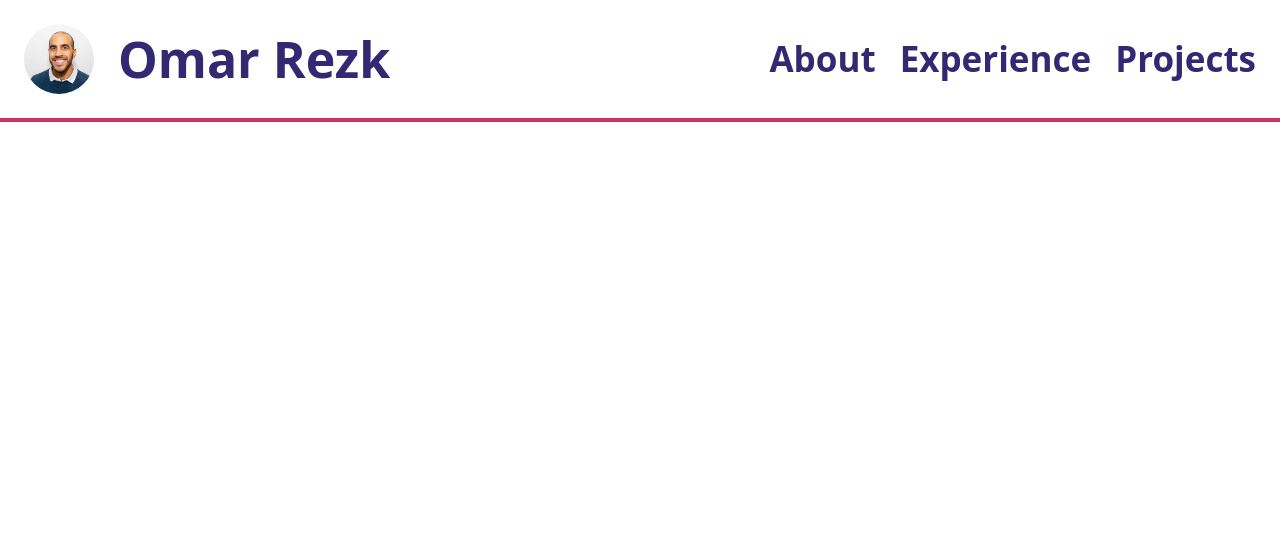
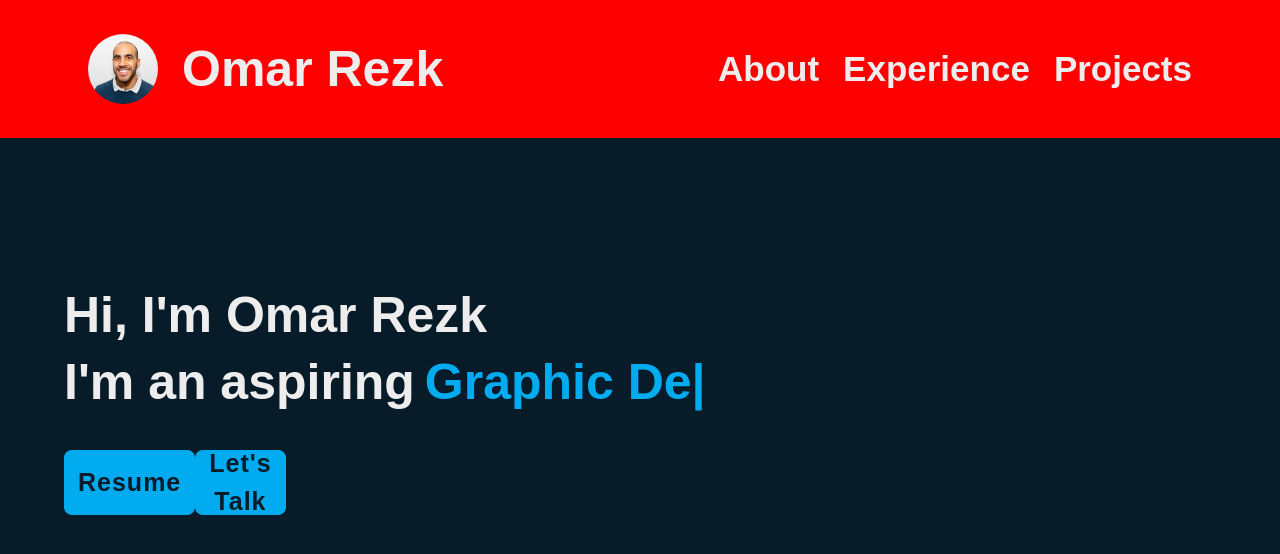
Before and after one commit to rezk-omar/my-portfolio, a Nuxt app: page / in a window 1280 px wide. Shown: the top 554 px of the page. Built offline with nearby package versions, Linux system fonts and the light colour scheme.

Commit message:
created home section

```diff
--- a/app/app.vue
+++ b/app/app.vue
@@ -1,46 +1,56 @@
 <template>
-  <div class="flex justify-between items-center px-4 py-4 border-b-4 border-b-[#ce3662] relative">
+  <section class="navBar">
+    <div class="flex justify-between items-center px-4 py-4 relative">
       <div class="flex items-center gap-4">
         <img src="/img/profile-image.jpg" alt="profile image" class="w-[70px] h-auto rounded-full object-cover"/>
-      <h1 class="text-[30px] md:text-[50px] leading-none font-bold text-[#332872]">Omar Rezk</h1>
+        <h1 class="text-[30px] md:text-[50px] leading-none font-bold text-[#ededed]">Omar Rezk</h1>
       </div>
-    <!-- <div class="flex items-center">
-      <ul class="flex gap-4">
-        <a href="#"><li class="text-[10px] leading-none font-bold">About</li></a>
-        <a href="#"><li class="text-[10px] leading-none font-bold">Experiences</li></a>
-        <a href="#"><li class="text-[10px] leading-none font-bold">Projects</li></a>
-      </ul>
-    </div> -->
 
       <button
-        class="md:hidden flex flex-col justify-between items-center h-6 w-8"
+          class="lg:hidden flex flex-col justify-between items-center h-6 w-8"
           @click="toggleMenu"
           aria-label="Toggle Menu"
         >
-        <span class="w-full h-1 bg-black rounded"></span>
-        <span class="w-full h-1 bg-black rounded"></span>
-        <span class="w-full h-1 bg-black rounded"></span>
+          <span class="w-full h-1 bg-white"></span>
+          <span class="w-full h-1 bg-white"></span>
+          <span class="w-full h-1 bg-white"></span>
       </button>
 
       <!-- Desktop Navbar -->
-      <ul class="hidden md:flex gap-6">
-        <li v-for="(item, index) in navItems" :key="index" class="list-group-item">
-          <a :href="item.href" class="hover:text-[#ce3662] font-bold text-[#332872] text-[20px] md:text-[35px]">
+        <ul class="hidden lg:flex gap-6 rounded-0">
+          <li v-for="(item, index) in navItems" :key="index" class="list-group-item rounded-0">
+            <a :href="item.href" class="hover:text-[#ce3662] font-bold text-[#ededed] text-[20px] md:text-[35px]">
               {{ item.name }}
             </a>
           </li>
         </ul>
 
         <!-- Mobile Navbar -->
-      <ul v-if="isOpen" class="md:hidden list-group absolute left-0 top-full w-full bg-white text-right">
-        <li v-for="(item, index) in navItems" :key="index" class="list-group-item font-bold text-[#332872]">
-          <a :href="item.href" class="hover:text-[#ce3662] font-bold text-[#332872] text-[20px] md:text-[35px]">
+        <ul v-if="isOpen" class="lg:hidden list-group absolute left-0 top-full w-full bg-white text-right rounded-0">
+          <li v-for="(item, index) in navItems" :key="index" class="list-group-item font-bold text-[#332872] rounded-0">
+            <a :href="item.href" class="hover:text-[#ce3662] font-bold text-[#081b29] text-[20px] md:text-[35px]">
               {{ item.name }}
             </a>
           </li>
         </ul>
 
     </div>
+  </section>
+
+  <section class="header-container">
+    <div class="header-content">
+      <h1 class="text-[20px] md:text-[50px] text-[#ededed] font-semibold">Hi, I'm Omar Rezk</h1>
+      <div class="header-box">
+        <p class="text-[20px] md:text-[50px] text-[#ededed] font-semibold">I'm an aspiring</p>
+        <span class="text-[20px] md:text-[50px] text-[#00abf0] font-semibold">{{ currentHeader }}</span>
+      </div>
+      <div class="btn-box">
+        <a href="" class="btn text-[15px] md:text-[25px] text-[#ededed]">Resume</a>
+        <a href="" class="btn text-[15px] md:text-[25px] text-[#ededed]">Let's Talk</a>
+      </div>
+    </div>
+  </section>
+
 </template>
 
 <script>
@@ -53,21 +63,164 @@ export default {
         { name: "About", href: "#" },
         { name: "Experience", href: "#" },
         { name: "Projects", href: "#" }
-    ]
+      ],
+      headerText: [
+        'Web Developer...',
+        'Graphic Designer...',
+        'Creative Thinker...'
+      ],
+      currentHeader: '',
+      headerIndex: 0,
+      charIndex: 0,
+      isDeleting: false
     }
   },
   methods: {
     toggleMenu() {
       this.isOpen = !this.isOpen;
-    console.log("isOpen:", this.isOpen);
+    },
+    typeWriter() {
+  const fullText = this.headerText[this.headerIndex];
+
+  if (this.isDeleting) {
+    this.charIndex--;
+  } else {
+    this.charIndex++;
   }
+
+  this.currentHeader = fullText.substring(0, this.charIndex);
+
+  let delay = this.isDeleting ? 50 : 100;
+
+  if (!this.isDeleting && this.charIndex === fullText.length) {
+    delay = 1500;
+    this.isDeleting = true;
+  } else if (this.isDeleting && this.charIndex === 0) {
+    this.isDeleting = false;
+    this.headerIndex = (this.headerIndex + 1) % this.headerText.length;
+    delay = 300;
+  }
+
+  setTimeout(this.typeWriter, delay);
+}
+  },
+  mounted() {
+      this.typeWriter();
   }
 }
 
 
 </script>
 
-<style scoped>
+<style>
+
+* {
+  margin: 0;
+  padding: 0;
+  box-sizing: border-box;
+  font-family: 'Poppins', sans-serif;
+}
+
+body {
+  background-color: #081b29;
+}
+
+.navBar {
+  position: fixed;
+  top: 0;
+  left: 0;
+  width: 100%;
+  padding: 10px 5%;
+  background-color: red;
+}
+
+.header-container {
+  height: 100vh;
+  display: flex;
+  align-items: center;
+  padding: 0 5%;
+}
+
+.fade-enter-active,
+.fade-leave-active {
+  transition: opacity 0.6s ease;
+}
+
+.fade-enter-from,
+.fade-leave-to {
+  opacity: 0;
+}
+
+.fade-enter-from {
+  transform: translateY(10px);
+}
+
+.fade-leave-to {
+  transform: translateY(-10px);
+}
+
+.header-box {
+  display: flex;
+  gap: 10px;
+}
+
+.header-box span {
+  display: inline-block;
+  min-width: 220px;
+  white-space: nowrap;
+}
+
+.header-box span::after {
+  content: '|';
+  animation: blink 1s infinite;
+}
+
+@keyframes blink {
+  0%, 100% { opacity: 1; }
+  50% { opacity: 0; }
+}
+
+.header-content .btn-box {
+  display: flex;
+  justify-content: space-between;
+  width: 210px;
+  height: 65px;
+}
+
+.btn-box {
+  margin-top: 30px;
+}
+
+.btn-box a {
+  display: inline-flex;
+  justify-content: center;
+  align-items: center;
+  height: 100%;
+  background-color: #00abf0;
+  border: 2px solid #00abf0;
+  border-radius: 8px;
+  color: #081b29;
+  text-decoration: none;
+  font-weight: 600;
+  letter-spacing: 1px;
+}
+
+@media screen and (max-width: 768px) {
+  .navBar {
+    padding: 0 10%;
+  }
+
+  .header-container {
+    padding: 0 10%;
+  }
+
+  .header-content .btn-box {
+    width: 300px;
+  }
+}
+
+
+
 
 /* $primary-red: #ce3662;
 $primary-purple: #332872; */
```
Lines whose indentation alone changed are shown as unchanged.
